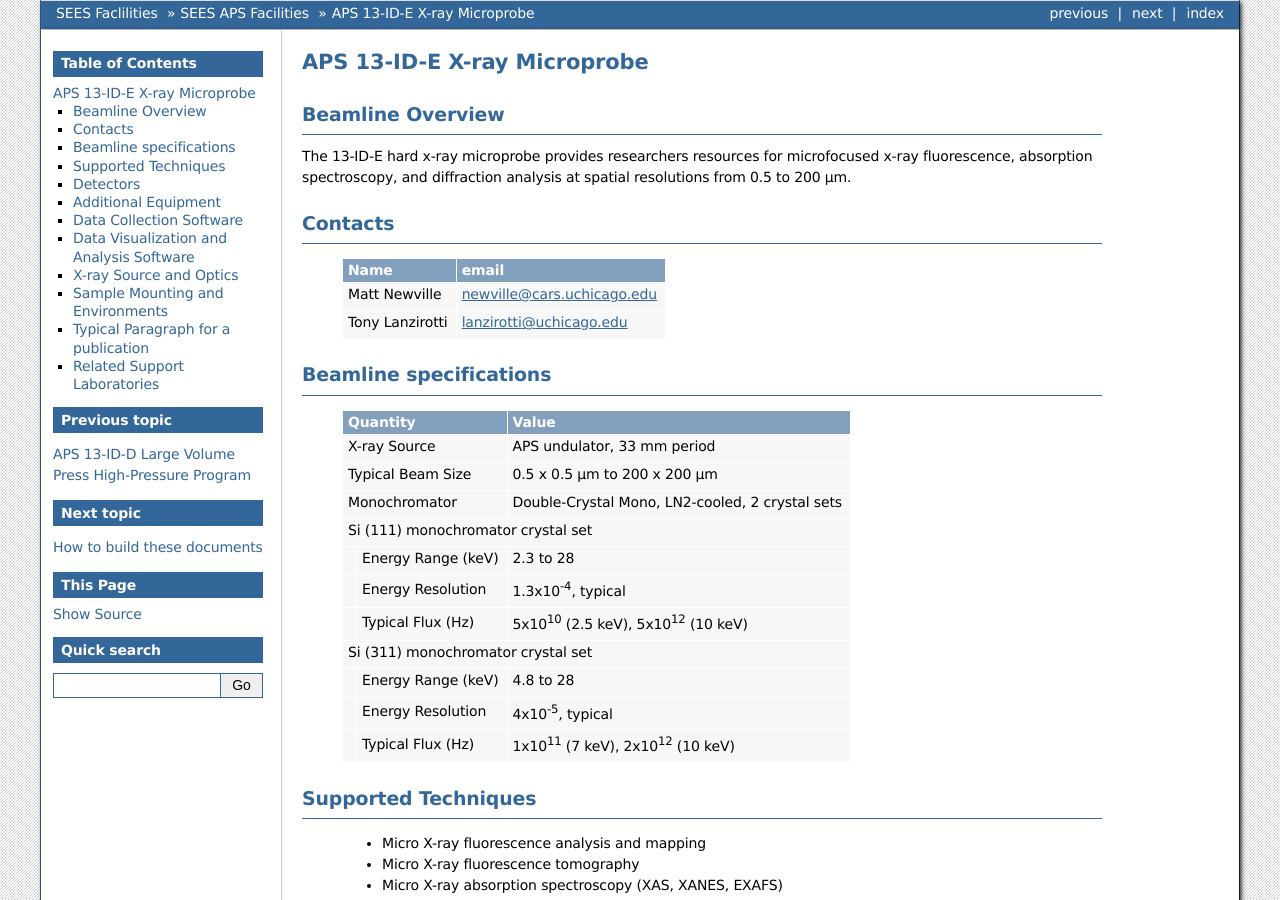
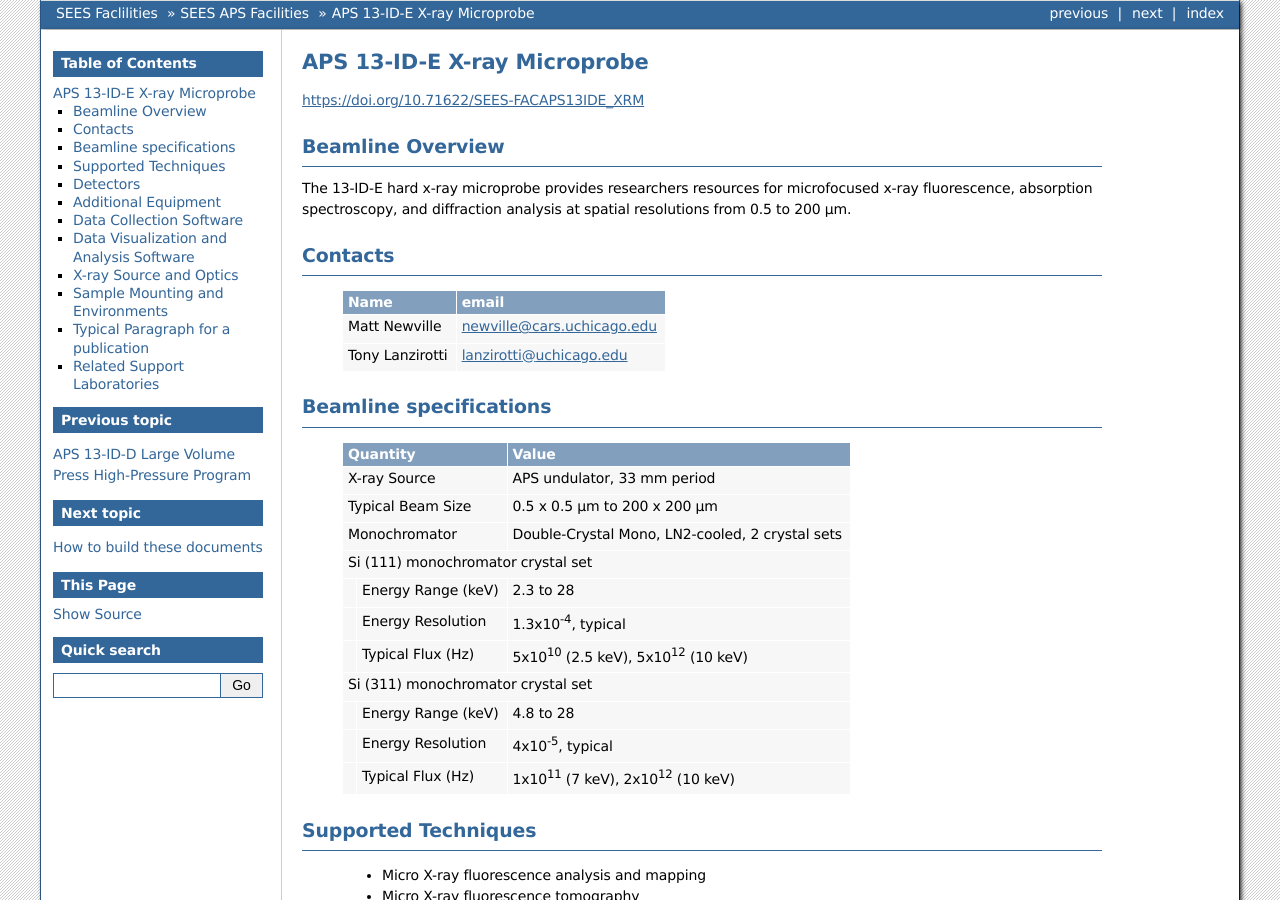
Before and after one commit to seescience/sees_facilities, a Sphinx documentation site: the page built from doc/APS/13IDE_XRM.rst, in a window 1280 px wide and 900 px high. Built offline with Sphinx 7.4.7, drawn with Linux system fonts in a browser that asks for light colours; pages that are not in the unit, such as notebooks, are missing from menus; some of the changed lines change nothing that is shown.

Commit message:
add DOI to 13IDE_XRM data

```diff
--- a/doc/APS/13IDE_XRM.rst
+++ b/doc/APS/13IDE_XRM.rst
@@ -4,6 +4,8 @@
 
 APS 13-ID-E X-ray Microprobe
 ===============================================================
+
+https://doi.org/10.71622/SEES-FACAPS13IDE_XRM
 
 Beamline Overview
 ~~~~~~~~~~~~~~~~~~~~~~~
```
